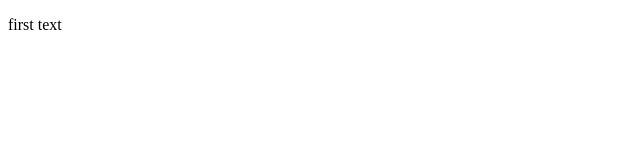
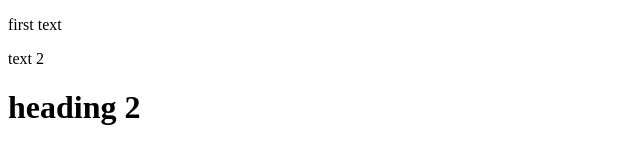
Before and after one commit to MungHtun/learning-git, a plain HTML site: page index.html in a window 1280 px wide. Shown: the whole page, without its empty margins (0-640 px from the left). Drawn offline with Linux system fonts and the light colour scheme.

Commit message:
added another html line

```diff
--- a/index.html
+++ b/index.html
@@ -8,5 +8,7 @@
 </head>
 <body>
     <p>first text</p>
+    <p>text 2</p>
+    <h1>heading 2</h1>
  </body>
 </html>
```
